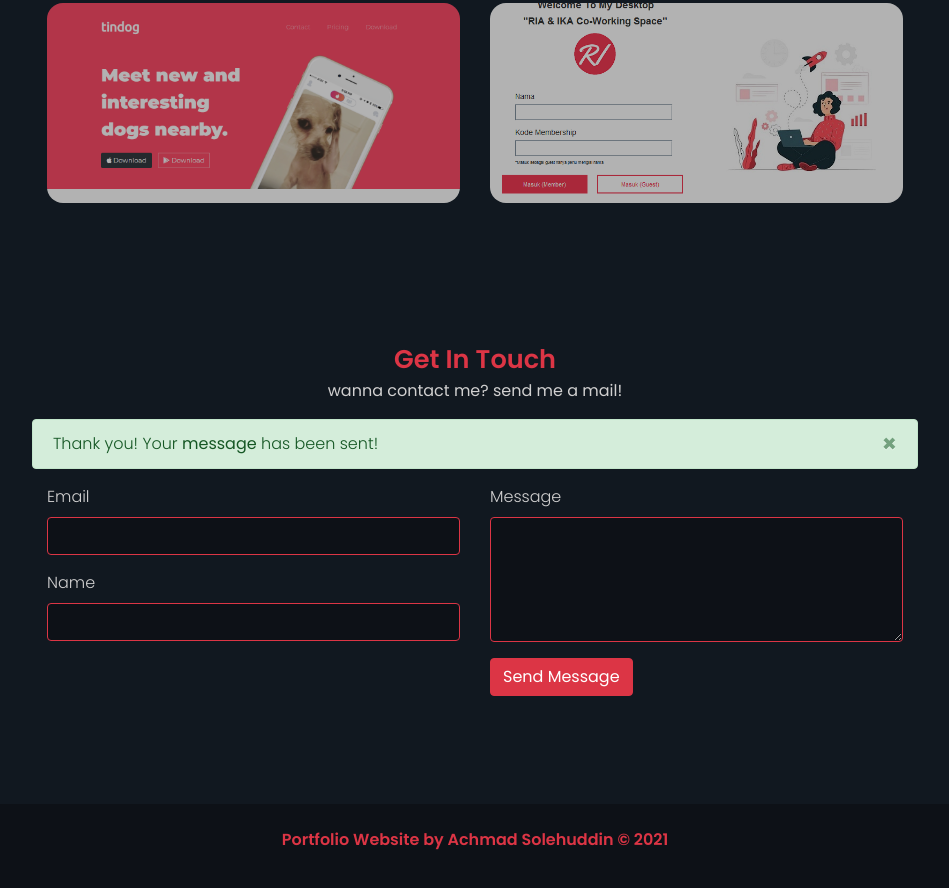
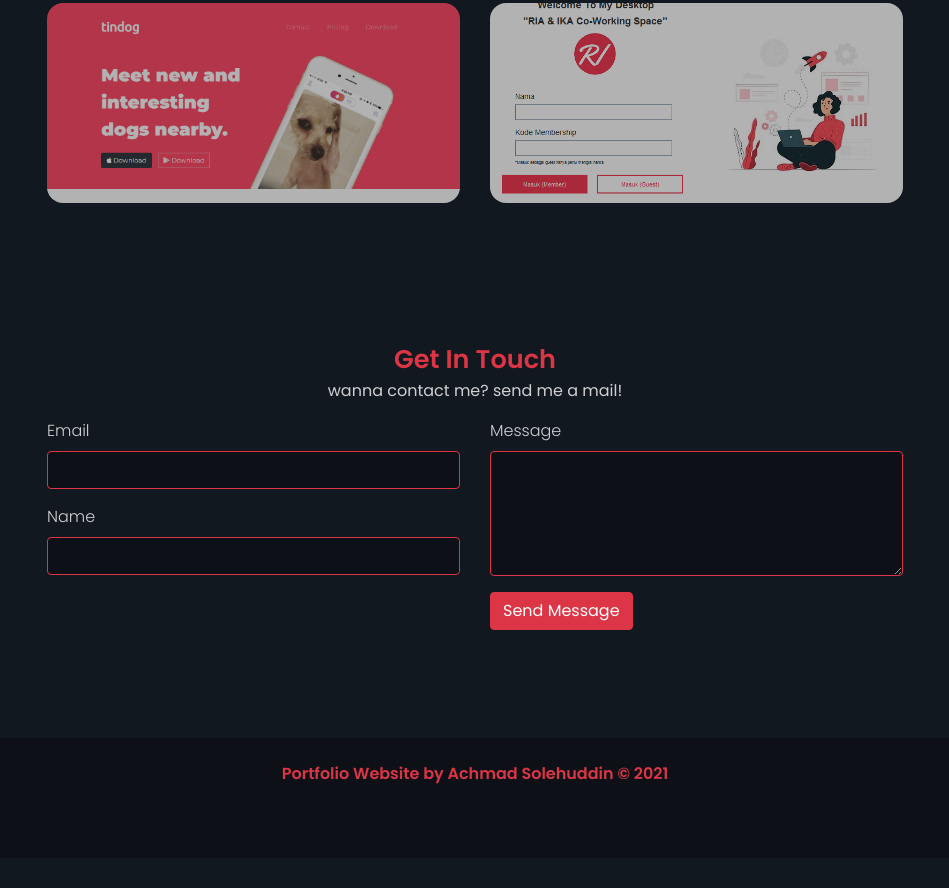
Before and after one commit to achso13/achso13.github.io, a plain HTML site: page index.html in a window 1280 px wide. Shown: the part 2059-2947 px from the top of the page, without its empty margins (290-1239 px from the left). After the commit the page ends 2917 px from the top, so only its background shows below. Drawn offline with nearby package versions, Linux system fonts and the light colour scheme.

Commit message:
Update index.html

```diff
--- a/index.html
+++ b/index.html
@@ -271,7 +271,7 @@
             </div>
 
             <form class="row mx-5" name="contact-form-portfolio">
-                <div class="alert alert-success alert-dismissible fade show" role="alert">
+                <div class="alert alert-success alert-dismissible fade show d-none" role="alert">
                     Thank you! Your <strong>message</strong> has been sent!
                     <button type="button" class="close" data-dismiss="alert" aria-label="Close">
                         <span aria-hidden="true">&times;</span>
```
